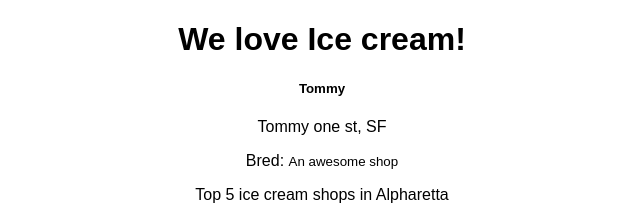
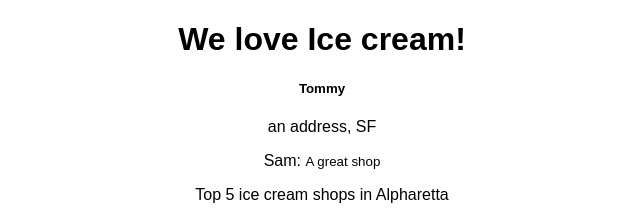
Before and after one commit to splogamurugan/yelpapp, a React (Create React App) app in the folder clients/base/: page / in a window 1280 px wide. Shown: the top 220 px of the page, without its empty margins (318-958 px from the left). Built offline with nearby package versions, Linux system fonts and the light colour scheme; no server answers.

Commit message:
#13 Implement API Fetch (Client Side)

```diff
--- a/clients/base/package.json
+++ b/clients/base/package.json
@@ -13,5 +13,7 @@
     "build": "react-scripts build",
     "test": "react-scripts test --env=jsdom",
     "eject": "react-scripts eject"
-  }
+  },
+
+  "proxy": "http://localhost:3001/"
 }
--- a/clients/base/src/components/Business.js
+++ b/clients/base/src/components/Business.js
@@ -9,8 +9,8 @@ class Business extends Component {
             <div className="card">
                 <div className="card-body">
                     <h5 className="card-title">{this.props.record.name}</h5>
-                    <p className="card-text">{this.props.record.address1}, {this.props.record.city}</p>
-                    <Review author={this.props.record.author} comment={this.props.record.comment} />
+                    <p className="card-text">{this.props.record.location.address1}, {this.props.record.location.city}</p>
+                    <Review author={this.props.record.review.name} comment={this.props.record.review.text} />
                 </div>
             </div>
         )
--- a/clients/base/src/components/Panel.js
+++ b/clients/base/src/components/Panel.js
@@ -1,6 +1,9 @@
 import React, {Component} from 'react'
 
 import Business from './Business'
+
+import fetchData from '../lib/Fetch'
+
 
 class Panel extends Component{
 
@@ -9,13 +12,19 @@ class Panel extends Component{
             {
                 "id": "55555",
                 "name": "Tommy",
-                "address1": "Tommy one st",
-                "city": "SF",
                 "author": "Bred",
-                "comment": "An awesome shop"
-
+                "comment": "An awesome shop",
+                "location": {
+                    "address1": "an address",
+                    "city": "SF"
+                },
+                "review": {
+                    "name": "Sam",
+                    "text": "A great shop"
+                }
             }
-        ]
+        ],
+        "isLoading": true
     }
 
     render = () => {
@@ -31,6 +40,19 @@ class Panel extends Component{
         )
     }
 
+
+    componentDidMount = () => {
+        //this.setLoadingHandler(true)
+        this.fetch()
+    }
+
+    fetch() {
+        fetchData.business(
+            data => {this.setState({businesses: data.businesses, isLoading: false})}
+        )
+    }
+
+
 }
 
 export default Panel;
--- a/clients/base/src/lib/Fetch.js
+++ b/clients/base/src/lib/Fetch.js
@@ -1,15 +1,10 @@
-const API_URL = 'http://localhost:3001/';
-
 
 class Fetch {
 
-    constructor(url) {
-        this.url = url;
-    }
 
     business(cb) {
 
-        fetch(this.url+ '/', {headers: {
+        fetch('/business', {headers: {
             'Accept': 'application/json',
             'Content-Type': 'application/json'
           }}
@@ -21,7 +16,7 @@ class Fetch {
 
     review(id, cb) {
 
-        fetch(this.url+ '/reviews/'+id, {headers: {
+        fetch('/reviews/'+id, {headers: {
             'Accept': 'application/json',
             'Content-Type': 'application/json'
           }}
@@ -34,4 +29,4 @@ class Fetch {
 
 }
 
-export default new Fetch(API_URL)
+export default new Fetch()
```
Also changed, not shown: 1 other file (tests, documents, lock files or other folders).
